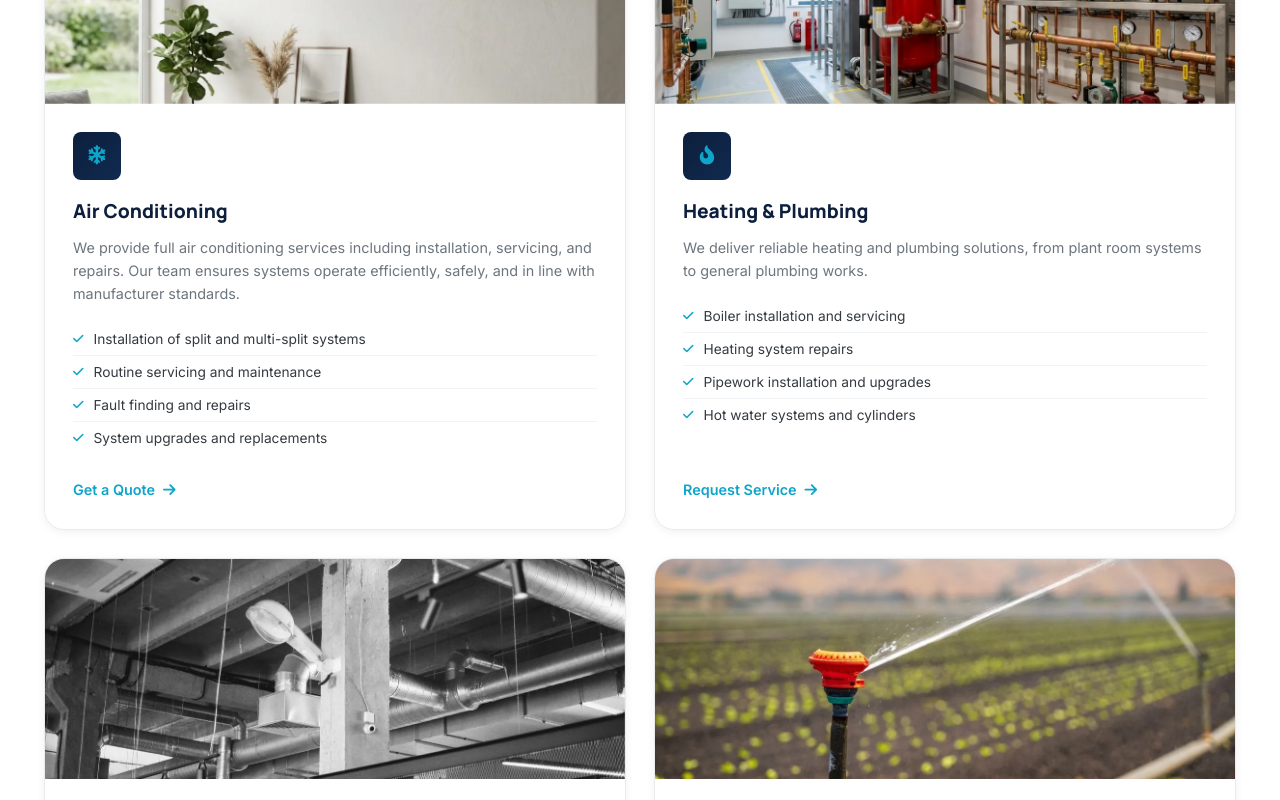
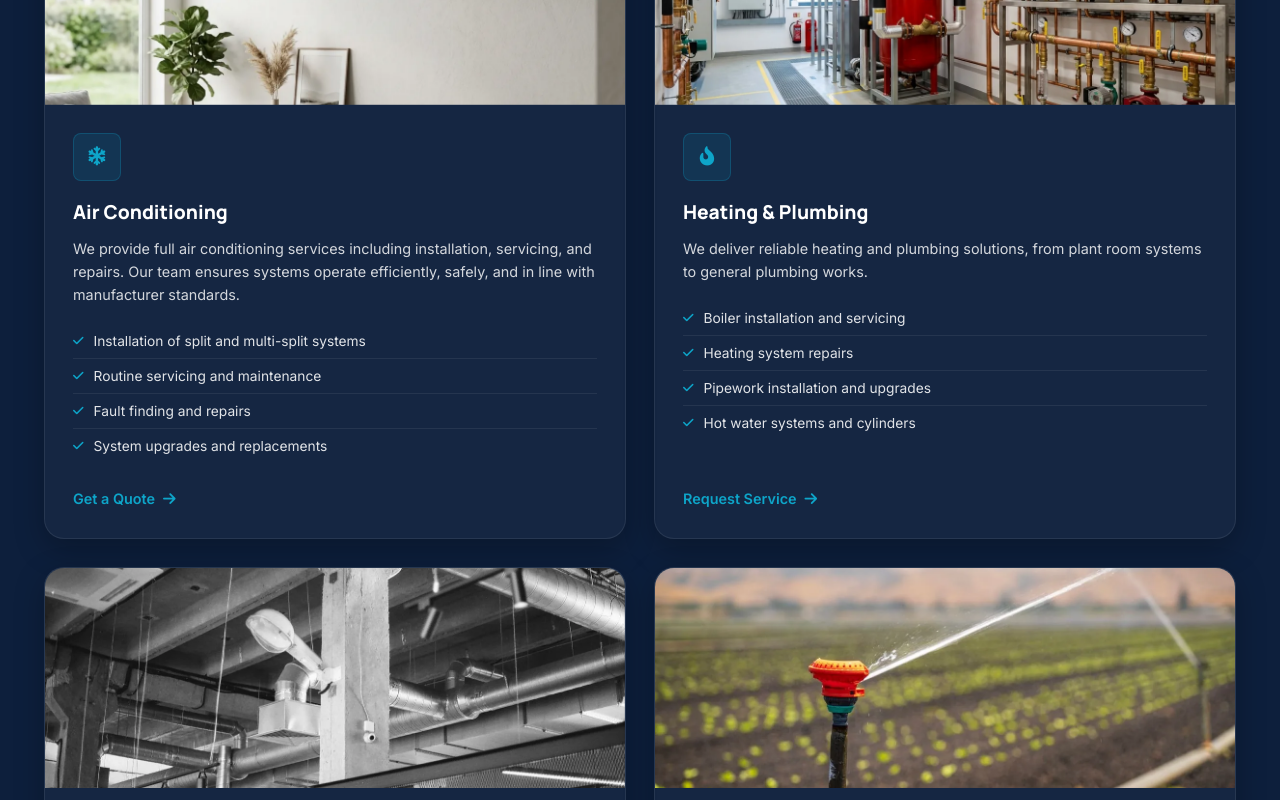
Before and after one commit to sulejmenRPG/hvacservice, a website: page index.html in a window 1280 px wide. Shown: the part 2043-2843 px from the top of the page. Drawn offline with Linux system fonts and the light colour scheme.

Commit message:
Convert Services section to cohesive dark theme

```diff
--- a/css/style.css
+++ b/css/style.css
@@ -43,8 +43,8 @@ html {
 
 body {
   font-family: var(--font-body);
-  color: var(--text);
-  background: var(--white);
+  color: var(--white);
+  background: var(--navy-dark);
   line-height: 1.6;
   overflow-x: hidden;
   overscroll-behavior-y: none;
@@ -641,7 +641,15 @@ ul { list-style: none; }
    ============================ */
 .services {
   padding: 100px 0;
-  background: var(--white);
+  background: var(--navy);
+  border-top: 1px solid rgba(255, 255, 255, 0.06);
+  border-bottom: 1px solid rgba(255, 255, 255, 0.06);
+}
+.services .section-title {
+  color: var(--white);
+}
+.services .section-sub {
+  color: rgba(255, 255, 255, 0.82);
 }
 .services-grid {
   display: grid;
@@ -649,19 +657,20 @@ ul { list-style: none; }
   gap: 28px;
 }
 .service-card {
-  background: var(--white);
-  border: 1px solid var(--gray-200);
+  background: rgba(255, 255, 255, 0.035);
+  border: 1px solid rgba(255, 255, 255, 0.08);
   border-radius: var(--radius-lg);
   overflow: hidden;
-  box-shadow: var(--shadow-sm);
+  box-shadow: 0 10px 30px rgba(0, 0, 0, 0.25);
   transition: var(--transition);
   display: flex;
   flex-direction: column;
 }
 .service-card:hover {
   transform: translateY(-6px);
-  box-shadow: var(--shadow-lg);
-  border-color: var(--teal);
+  background: rgba(255, 255, 255, 0.055);
+  border-color: rgba(14, 165, 201, 0.35);
+  box-shadow: 0 16px 40px rgba(0, 0, 0, 0.35), 0 0 24px rgba(14, 165, 201, 0.12);
 }
 .service-card-img {
   height: 220px;
@@ -689,7 +698,8 @@ ul { list-style: none; }
 }
 .service-icon {
   width: 48px; height: 48px;
-  background: linear-gradient(135deg, var(--navy) 0%, var(--navy-mid) 100%);
+  background: rgba(14, 165, 201, 0.12);
+  border: 1px solid rgba(14, 165, 201, 0.25);
   border-radius: var(--radius-sm);
   display: flex;
   align-items: center;
@@ -697,17 +707,23 @@ ul { list-style: none; }
   color: var(--teal);
   font-size: 1.2rem;
   margin-bottom: 16px;
+  transition: var(--transition);
+}
+.service-card:hover .service-icon {
+  background: var(--teal);
+  color: var(--white);
+  border-color: var(--teal);
 }
 .service-card h3 {
   font-family: var(--font-heading);
   font-size: 1.2rem;
   font-weight: 800;
-  color: var(--navy);
+  color: var(--white);
   margin-bottom: 10px;
 }
 .service-card p {
   font-size: .9rem;
-  color: var(--gray-600);
+  color: rgba(255, 255, 255, 0.82);
   margin-bottom: 18px;
   line-height: 1.6;
 }
@@ -720,9 +736,9 @@ ul { list-style: none; }
   align-items: center;
   gap: 10px;
   font-size: .86rem;
-  color: var(--gray-800);
-  padding: 5px 0;
-  border-bottom: 1px solid var(--gray-100);
+  color: rgba(255, 255, 255, 0.88);
+  padding: 6px 0;
+  border-bottom: 1px solid rgba(255, 255, 255, 0.07);
 }
 .service-list li:last-child { border-bottom: none; }
 .service-list li i {
@@ -740,7 +756,10 @@ ul { list-style: none; }
   transition: var(--transition);
   margin-top: auto;
 }
-.service-cta:hover { gap: 12px; }
+.service-cta:hover {
+  gap: 12px;
+  color: #38bdf8;
+}
 
 /* ============================
    ABOUT
```
